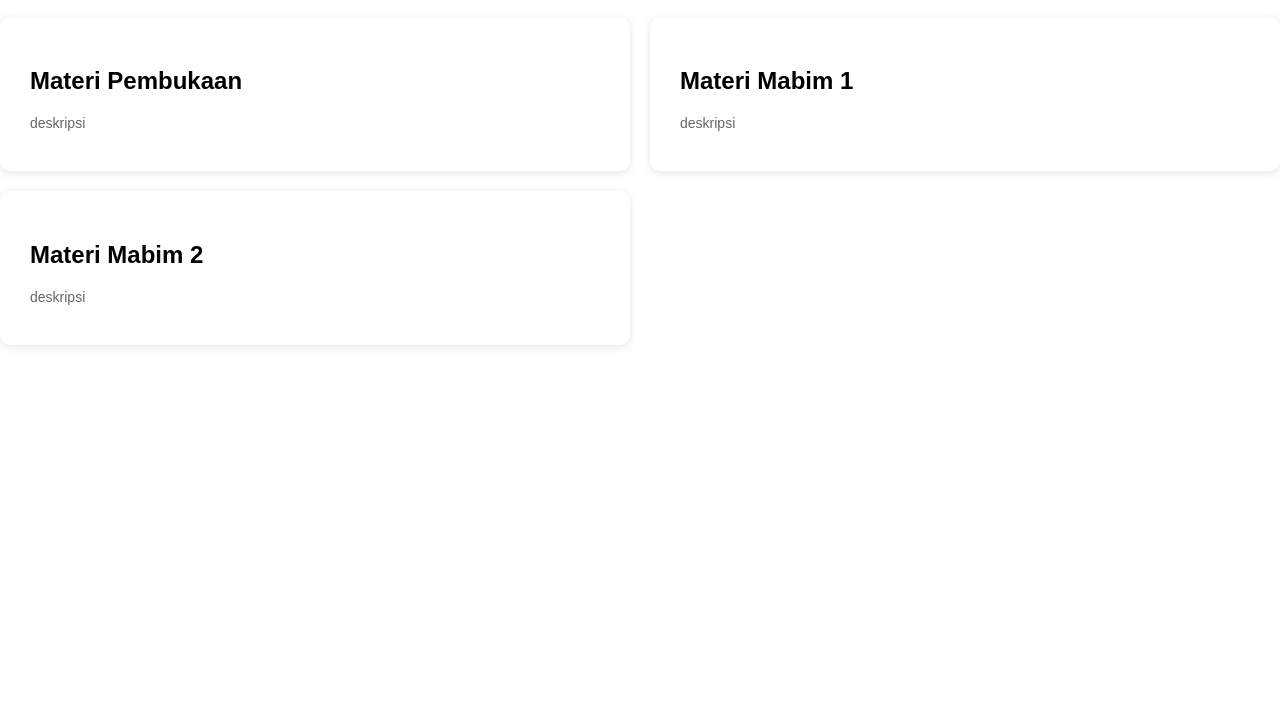
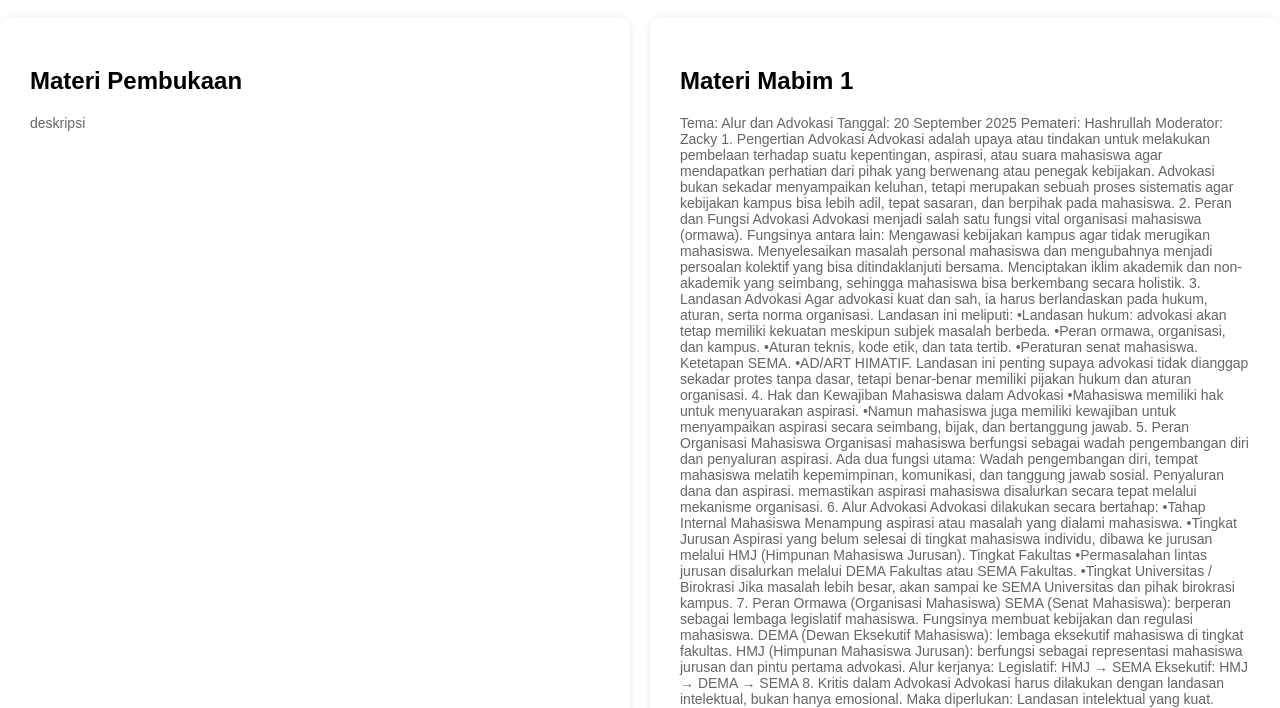
Before and after one commit to RifaAditya13/Web-Monitor, a plain HTML site: page materi.html in a window 1280 px wide. Shown: the part 87-795 px from the top of the page. Drawn offline with Linux system fonts and the light colour scheme.

Commit message:
Update materi.html

```diff
--- a/materi.html
+++ b/materi.html
@@ -35,7 +35,76 @@
           <div class="card">
             <div class="card-body">
               <h2>Materi Mabim 1</h2>
-              <p>deskripsi</p>
+              <p>
+Tema: Alur dan Advokasi
+Tanggal: 20 September 2025
+Pemateri: Hashrullah
+Moderator: Zacky
+
+1. Pengertian Advokasi
+Advokasi adalah upaya atau tindakan untuk melakukan pembelaan terhadap suatu kepentingan, aspirasi, atau suara mahasiswa agar mendapatkan perhatian dari pihak yang berwenang atau penegak kebijakan.
+Advokasi bukan sekadar menyampaikan keluhan, tetapi merupakan sebuah proses sistematis agar kebijakan kampus bisa lebih adil, tepat sasaran, dan berpihak pada mahasiswa.
+
+2. Peran dan Fungsi Advokasi
+Advokasi menjadi salah satu fungsi vital organisasi mahasiswa (ormawa). Fungsinya antara lain:
+Mengawasi kebijakan kampus agar tidak merugikan mahasiswa.
+Menyelesaikan masalah personal mahasiswa dan mengubahnya menjadi persoalan kolektif yang bisa ditindaklanjuti bersama.
+Menciptakan iklim akademik dan non-akademik yang seimbang, sehingga mahasiswa bisa berkembang secara holistik.
+
+3. Landasan Advokasi
+Agar advokasi kuat dan sah, ia harus berlandaskan pada hukum, aturan, serta norma organisasi. Landasan ini meliputi:
+•Landasan hukum: advokasi akan tetap memiliki kekuatan meskipun subjek masalah berbeda.
+•Peran ormawa, organisasi, dan kampus.
+•Aturan teknis, kode etik, dan tata tertib.
+•Peraturan senat mahasiswa.
+Ketetapan SEMA.
+•AD/ART HIMATIF.
+     Landasan ini penting supaya advokasi tidak dianggap sekadar protes tanpa dasar, tetapi benar-benar memiliki pijakan hukum dan aturan organisasi.
+
+4. Hak dan Kewajiban Mahasiswa dalam Advokasi
+•Mahasiswa memiliki hak untuk menyuarakan aspirasi.
+•Namun mahasiswa juga memiliki kewajiban untuk menyampaikan aspirasi secara seimbang, bijak, dan bertanggung jawab.
+
+5. Peran Organisasi Mahasiswa
+Organisasi mahasiswa berfungsi sebagai wadah pengembangan diri dan penyaluran aspirasi. Ada dua fungsi utama:
+Wadah pengembangan diri, tempat mahasiswa melatih kepemimpinan, komunikasi, dan tanggung jawab sosial.
+Penyaluran dana dan aspirasi. memastikan aspirasi mahasiswa disalurkan secara tepat melalui mekanisme organisasi.
+
+6. Alur Advokasi
+Advokasi dilakukan secara bertahap:
+•Tahap Internal Mahasiswa
+Menampung aspirasi atau masalah yang dialami mahasiswa.
+•Tingkat Jurusan
+Aspirasi yang belum selesai di tingkat mahasiswa individu, dibawa ke jurusan melalui HMJ (Himpunan Mahasiswa Jurusan).
+Tingkat Fakultas
+•Permasalahan lintas jurusan disalurkan melalui DEMA Fakultas atau SEMA Fakultas.
+•Tingkat Universitas / Birokrasi
+Jika masalah lebih besar, akan sampai ke SEMA Universitas dan pihak birokrasi kampus.
+
+7. Peran Ormawa (Organisasi Mahasiswa)
+SEMA (Senat Mahasiswa): berperan sebagai lembaga legislatif mahasiswa. Fungsinya membuat kebijakan dan regulasi mahasiswa.
+
+DEMA (Dewan Eksekutif Mahasiswa): lembaga eksekutif mahasiswa di tingkat fakultas.
+
+HMJ (Himpunan Mahasiswa Jurusan): berfungsi sebagai representasi mahasiswa jurusan dan pintu pertama advokasi.
+
+Alur kerjanya:
+Legislatif: HMJ → SEMA
+Eksekutif: HMJ → DEMA → SEMA
+
+8. Kritis dalam Advokasi
+Advokasi harus dilakukan dengan landasan intelektual, bukan hanya emosional. Maka diperlukan:
+Landasan intelektual yang kuat.
+Tujuan kritis yang jelas.
+Kesadaran diri sebagai mahasiswa.
+Implikasi yang nyata bagi HIMATIF maupun kampus.
+
+9. Etika Penyampaian Pendapat
+Agar advokasi berjalan efektif, mahasiswa perlu memperhatikan etika:
+•Basis data: advokasi harus disertai data, fakta, dan bukti.
+Saluran resmi: disampaikan melalui jalur organisasi, bukan jalan pintas.
+•Bahasa akademik: gunakan bahasa sopan, formal, dan argumentatif.
+•Konsolidasi: lakukan koordinasi dengan sesama mahasiswa agar suara lebih kuat.</p>
               <!-- <a href="detail1.html">Baca Selengkapnya</a> -->
             </div>
           </div>
```
